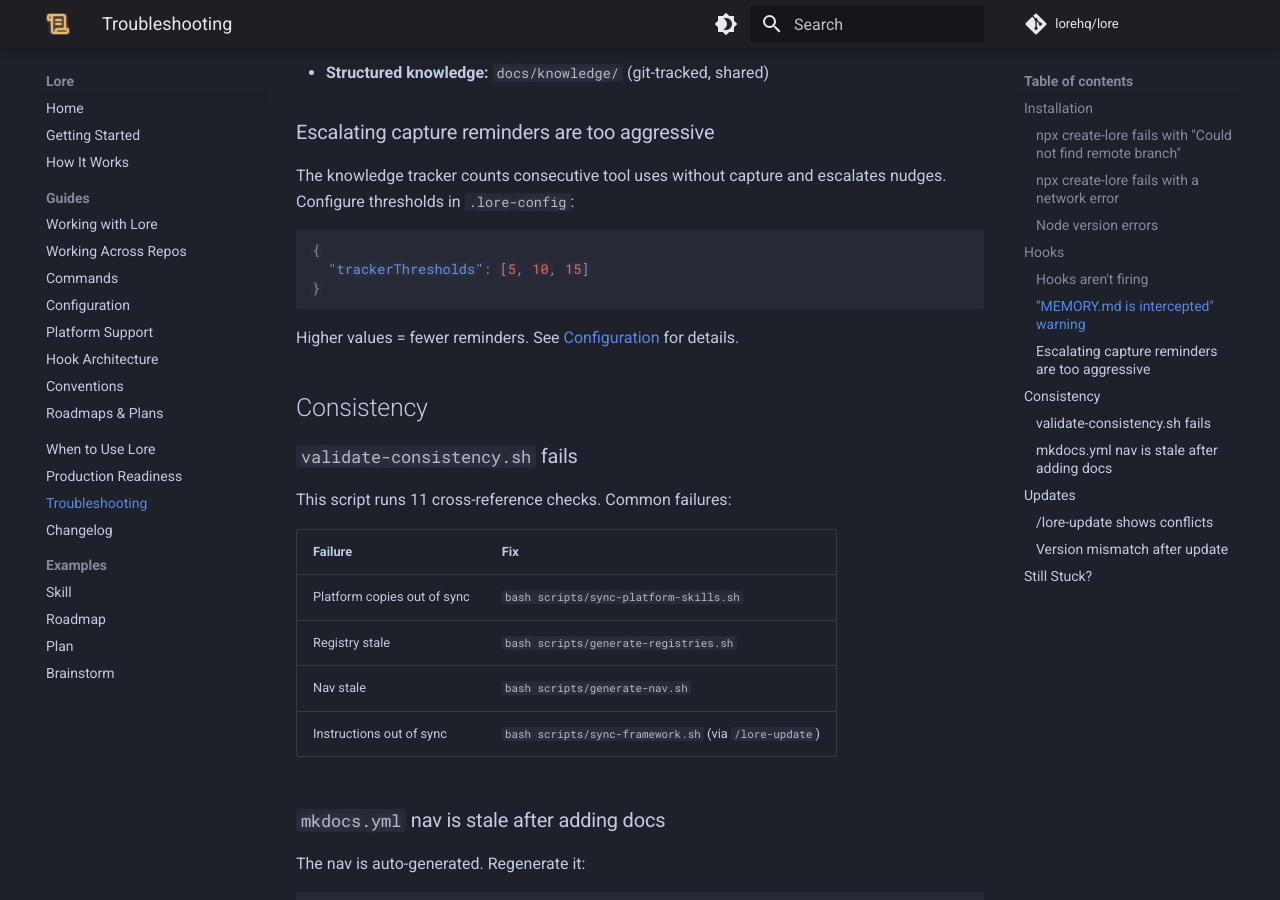
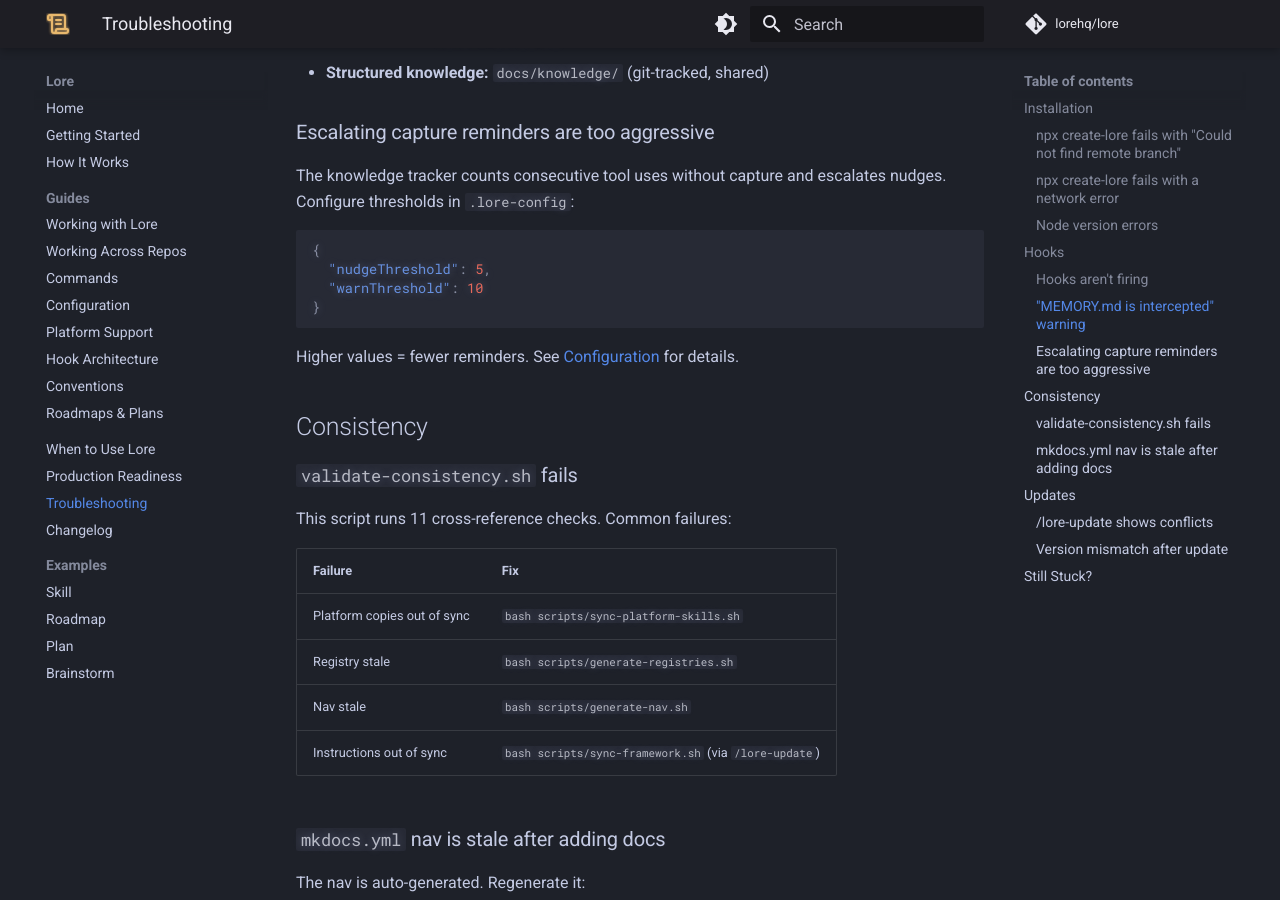
Before and after one commit to lorehq/lore-docs, an MkDocs documentation site: the page built from docs/troubleshooting.md, in a window 1280 px wide and 900 px high, scrolled down 1356 px. Built offline with MkDocs 1.6.1 and Material for MkDocs 9.7.7, drawn with Linux system fonts in a browser that asks for light colours; comment, search, counter and statistics services are not loaded.

Commit message:
Fix incorrect trackerThresholds config example
The troubleshooting page referenced a non-existent trackerThresholds
array. The actual config keys are nudgeThreshold and warnThreshold,
matching lib/tracker.js and the configuration guide.

Co-Authored-By: Claude Opus 4.6 <noreply@anthropic.com>

````diff
--- a/docs/troubleshooting.md
+++ b/docs/troubleshooting.md
@@ -67,7 +67,8 @@ The knowledge tracker counts consecutive tool uses without capture and escalates
 
 ```json
 {
-  "trackerThresholds": [5, 10, 15]
+  "nudgeThreshold": 5,
+  "warnThreshold": 10
 }
 ```
 
````
